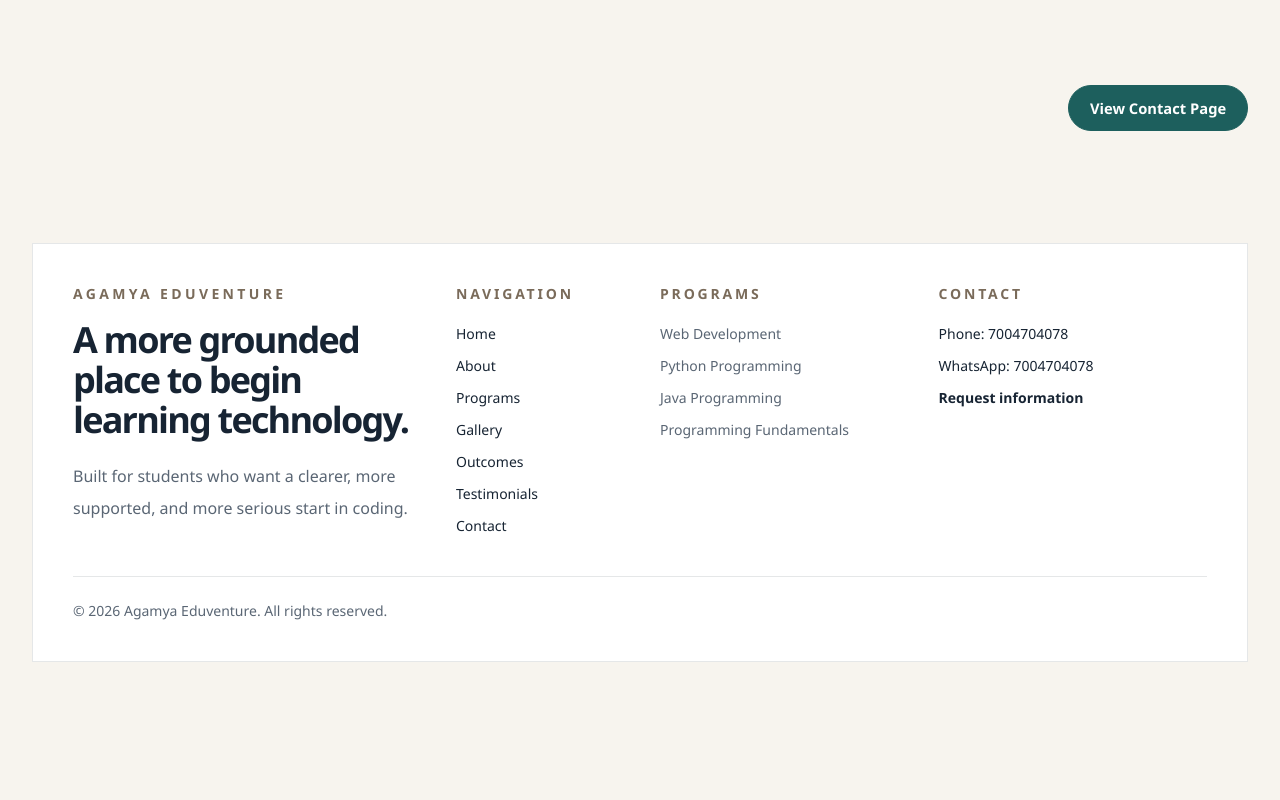
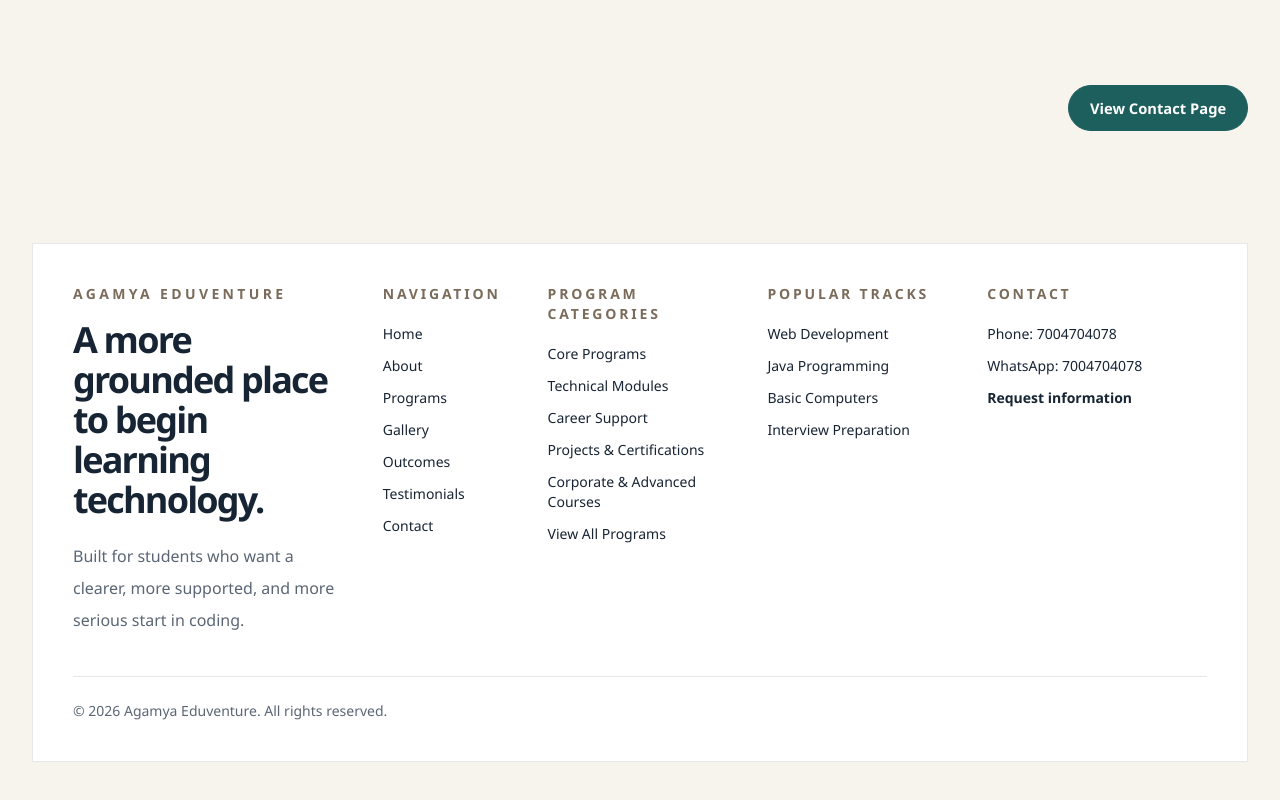
Before and after one commit to dimple-18/Agamya-Eduventure, a Next.js app: page / in a window 1280 px wide. Shown: the part 5952-6752 px from the top of the page. Before the commit the page ends 6726 px from the top, so only its background shows below. Built offline with nearby package versions, Linux system fonts and the light colour scheme.

Commit message:
added footer links

```diff
--- a/src/components/home/Footer.tsx
+++ b/src/components/home/Footer.tsx
@@ -1,12 +1,28 @@
 import Link from "next/link";
 
-import { navigationItems, programCards } from "./content";
+import { appliedPrograms, enterprisePrograms, navigationItems, programCards } from "./content";
+
+const footerProgramLinks = [
+  { label: "Core Programs", href: "/programs" },
+  { label: "Technical Modules", href: "/programs" },
+  { label: "Career Support", href: "/programs" },
+  { label: "Projects & Certifications", href: "/programs" },
+  { label: "Corporate & Advanced Courses", href: "/programs" },
+  { label: "View All Programs", href: "/programs" },
+] as const;
+
+const footerPopularPrograms = [
+  programCards.find((program) => program.title === "Web Development"),
+  programCards.find((program) => program.title === "Java Programming"),
+  enterprisePrograms.find((program) => program.title === "Basic Computers"),
+  appliedPrograms.find((program) => program.title === "Interview Preparation"),
+].filter((program): program is NonNullable<typeof program> => Boolean(program));
 
 export default function Footer() {
   return (
     <footer className="section-shell pb-8 pt-0">
       <div className="mx-auto max-w-7xl border border-[var(--line)] bg-white px-7 py-8 sm:px-10 sm:py-10">
-        <div className="grid gap-10 lg:grid-cols-[1.15fr_0.55fr_0.8fr_0.9fr]">
+        <div className="grid gap-10 lg:grid-cols-[1.08fr_0.5fr_0.72fr_0.72fr_0.88fr]">
           <div>
             <p className="text-sm font-semibold uppercase tracking-[0.24em] text-[var(--muted)]">
               Agamya Eduventure
@@ -39,13 +55,34 @@ export default function Footer() {
 
           <div>
             <p className="text-sm font-semibold uppercase tracking-[0.2em] text-[var(--muted)]">
-              Programs
+              Program Categories
             </p>
             <div className="mt-5 grid gap-3">
-              {programCards.slice(0, 4).map((program) => (
-                <p key={program.title} className="text-sm text-[var(--text-secondary)]">
+              {footerProgramLinks.map((item) => (
+                <Link
+                  key={item.label}
+                  href={item.href}
+                  className="text-sm text-[var(--text-secondary)] transition hover:text-[var(--text-primary)]"
+                >
+                  {item.label}
+                </Link>
+              ))}
+            </div>
+          </div>
+
+          <div>
+            <p className="text-sm font-semibold uppercase tracking-[0.2em] text-[var(--muted)]">
+              Popular Tracks
+            </p>
+            <div className="mt-5 grid gap-3">
+              {footerPopularPrograms.map((program) => (
+                <Link
+                  key={program.title}
+                  href="/programs"
+                  className="text-sm text-[var(--text-secondary)] transition hover:text-[var(--text-primary)]"
+                >
                   {program.title}
-                </p>
+                </Link>
               ))}
             </div>
           </div>
```
